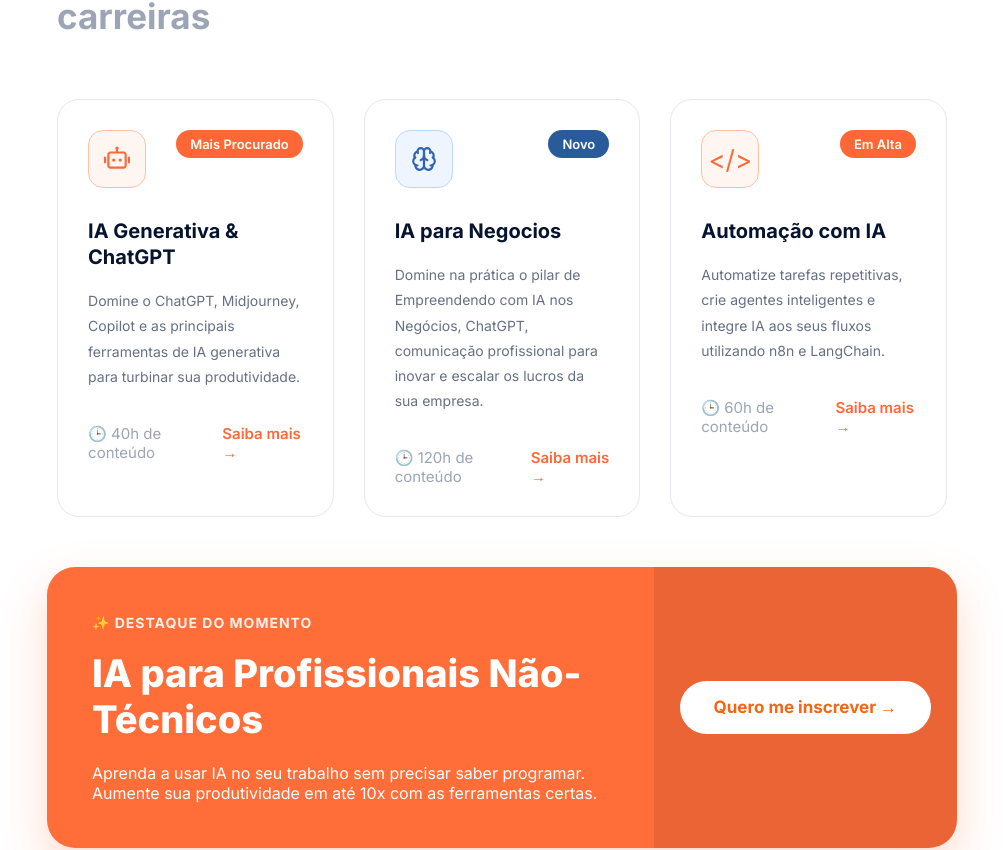
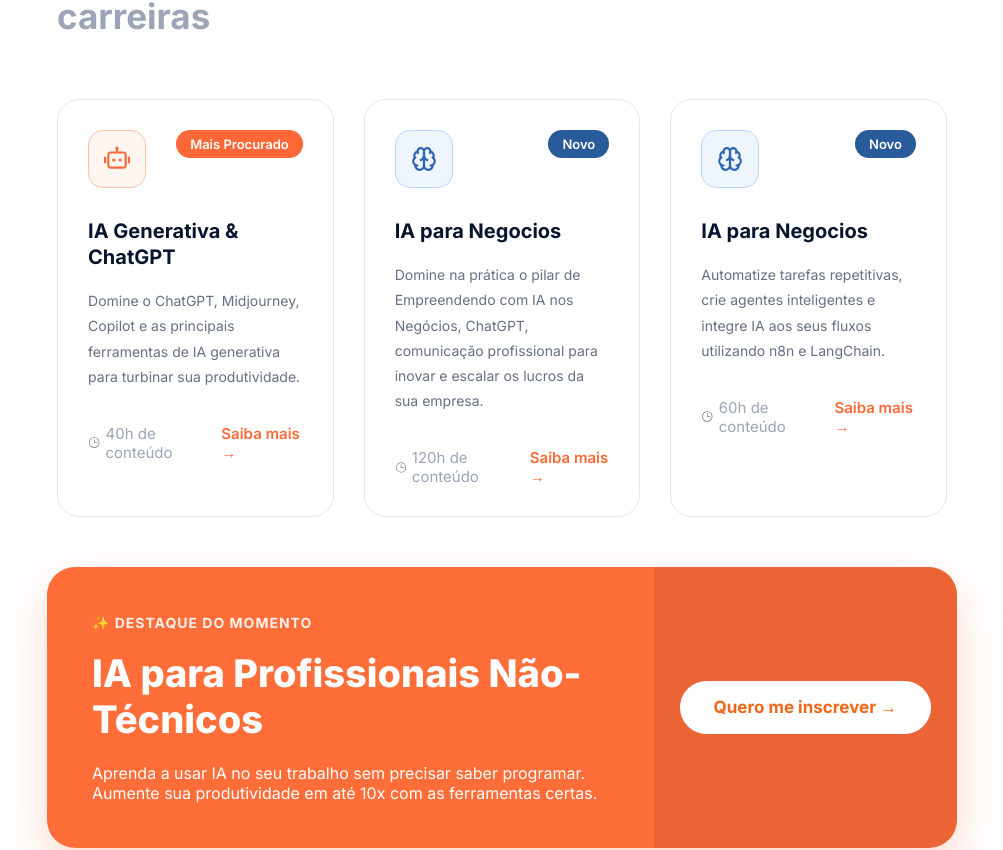
Before and after one commit to TheuzinCode/Frontend-Institutovetta, a React (Vite) app: page / in a window 1280 px wide. Shown: the part 1078-1928 px from the top of the page, without its empty margins (138-1141 px from the left). Built offline with nearby package versions, Linux system fonts and the light colour scheme; a web font is replaced by a local one.

Commit message:
Alterações visuais na pagina home

```diff
--- a/src/paginas/home/parte1/Parte1.css
+++ b/src/paginas/home/parte1/Parte1.css
@@ -31,6 +31,10 @@
     display: flex;
     align-items: center;
     margin-right: 5px;
+}
+
+.book{
+    margin-right: 7px;
 }
 
 .degrade-home {
--- a/src/paginas/home/parte1/Parte1.jsx
+++ b/src/paginas/home/parte1/Parte1.jsx
@@ -34,7 +34,7 @@ const Parte1cds = () => {
                     </div>
                     <div className="container-botoes-home">
                         <Link to="/cursos" className='config-link'>
-                            <div className='botao-ver-cursos'> Ver Cursos</div>
+                            <div className='botao-ver-cursos'> <IoBookOutline size={19} className='book'/> Cursos</div>
                         </Link>
 
                         <Link to="/cursos" className='config-link'>
--- a/src/paginas/home/parte2/Parte2.css
+++ b/src/paginas/home/parte2/Parte2.css
@@ -163,7 +163,6 @@
 
 .rodape-card-a-part2-home {
     color: #ff6836;
-    text-decoration: none;
     font-weight: 600;
     transition: .3s;
 }
@@ -171,6 +170,20 @@
 .rodape-card-a-part2-home:hover {
     color: #e6511d;
     text-decoration: underline;
+}
+
+.saiba-mais{
+    text-decoration: none;
+}
+
+.icone-relogio{
+    color: #535455;
+}
+
+.horas-rodape{
+    display: flex;
+    align-items: center;
+    gap: 5px;
 }
 
 /* ==========================
--- a/src/paginas/home/parte2/Parte2.jsx
+++ b/src/paginas/home/parte2/Parte2.jsx
@@ -2,7 +2,8 @@ import React from 'react'
 import "./Parte2.css"
 import { LuBrain } from "react-icons/lu";
 import { RiRobot2Line } from "react-icons/ri";
-
+import { Link } from "react-router-dom";
+import { CiClock2 } from "react-icons/ci";
 
 const Parte2 = () => {
     return (
@@ -22,9 +23,11 @@ const Parte2 = () => {
                                     que estão transformando carreiras
                                 </h2>
                             </div>
-                            <a href="#" className="btn-cursos-part2-home">
-                                Ver todos os cursos de IA →
-                            </a>
+                            <Link to={"/cursos"}>
+                                <a className="btn-cursos-part2-home">
+                                    Ver todos os cursos de IA →
+                                </a>
+                            </Link>
                         </div>
                         <div className="cards-part2-home">
                             <div className="card-part2-home">
@@ -40,8 +43,13 @@ const Parte2 = () => {
                                     ferramentas de IA generativa para turbinar sua produtividade.
                                 </p>
                                 <div className="rodape-card-part2-home">
-                                    <span>🕒 40h de conteúdo</span>
-                                    <a className="rodape-card-a-part2-home" href="#">Saiba mais →</a>
+                                    <div className='horas-rodape'>
+                                        <CiClock2 className='icone-relogio' size={15} />  <span> 40h de conteúdo</span>
+                                    </div>
+
+                                    <Link to={"/cursos"} className='saiba-mais'>
+                                        <a className="rodape-card-a-part2-home" >Saiba mais →</a>
+                                    </Link>
                                 </div>
                             </div>
                             <div className="card-part2-home">
@@ -57,25 +65,33 @@ const Parte2 = () => {
                                     comunicação profissional para inovar e escalar os lucros da sua empresa.
                                 </p>
                                 <div className="rodape-card-part2-home">
-                                    <span>🕒 120h de conteúdo</span>
-                                    <a className="rodape-card-a-part2-home" href="#">Saiba mais →</a>
+                                    <div className='horas-rodape'>
+                                        <CiClock2 className='icone-relogio' size={15} />  <span> 120h de conteúdo</span>
+                                    </div>
+                                    <Link to={"/cursos"} className='saiba-mais'>
+                                        <a className="rodape-card-a-part2-home">Saiba mais →</a>
+                                    </Link>
                                 </div>
                             </div>
                             <div className="card-part2-home">
                                 <div className="topo-card-part2-home">
-                                    <div className="icone-part2-home">&lt;/&gt;</div>
-                                    <span className="tag-part2-home laranja">
-                                        Em Alta
+                                    <div className="icone-part2-home azul"><LuBrain /></div>
+                                    <span className="tag-part2-home azul">
+                                        Novo
                                     </span>
                                 </div>
-                                <h3 className="card-h3-part2-home">Automação com IA</h3>
+                                <h3 className="card-h3-part2-home">IA para Negocios</h3>
                                 <p className="card-p-part2-home">
                                     Automatize tarefas repetitivas, crie agentes inteligentes e
                                     integre IA aos seus fluxos utilizando n8n e LangChain.
                                 </p>
                                 <div className="rodape-card-part2-home">
-                                    <span>🕒 60h de conteúdo</span>
-                                    <a className="rodape-card-a-part2-home" href="#">Saiba mais →</a>
+                                    <div className='horas-rodape'>
+                                        <CiClock2 className='icone-relogio' size={15} />  <span> 60h de conteúdo</span>
+                                    </div>
+                                    <Link to={"/cursos"} className='saiba-mais'>
+                                        <a className="rodape-card-a-part2-home">Saiba mais →</a>
+                                    </Link>
                                 </div>
                             </div>
                         </div>
@@ -109,9 +125,11 @@ const Parte2 = () => {
 
                             <img className="imagem-destaque-img-parte2-home" />
 
-                            <a href="#" className="botao-inscrever-parte2-home">
-                                Quero me inscrever →
-                            </a>
+                            <Link to={"/cursos"}>
+                                <a className="botao-inscrever-parte2-home">
+                                    Quero me inscrever →
+                                </a>
+                            </Link>
 
                         </div>
 
--- a/src/paginas/home/parte6/Parte6.jsx
+++ b/src/paginas/home/parte6/Parte6.jsx
@@ -6,6 +6,7 @@ import { IoLocationSharp } from "react-icons/io5"; // icone localizacao
 import { BsTelephone } from "react-icons/bs"; //icone telefone
 import { MdOutlineEmail } from "react-icons/md"; // icone email
 import { CiClock2 } from "react-icons/ci"; //icone relogio
+
 
 const Parte6 = () => {
 
@@ -31,7 +32,7 @@ const Parte6 = () => {
                 <div className="container-parte6-home">
                     <div className="cabecalho-parte6-home">
                         <div className="badge-parte6-home">
-                            📍 NOSSAS UNIDADES
+                            <IoLocationSharp /> NOSSAS UNIDADES
                         </div>
                         <h2 className="titulo-parte6-home">
                             Presentes na <span>Zona Sul de SP</span>
```
